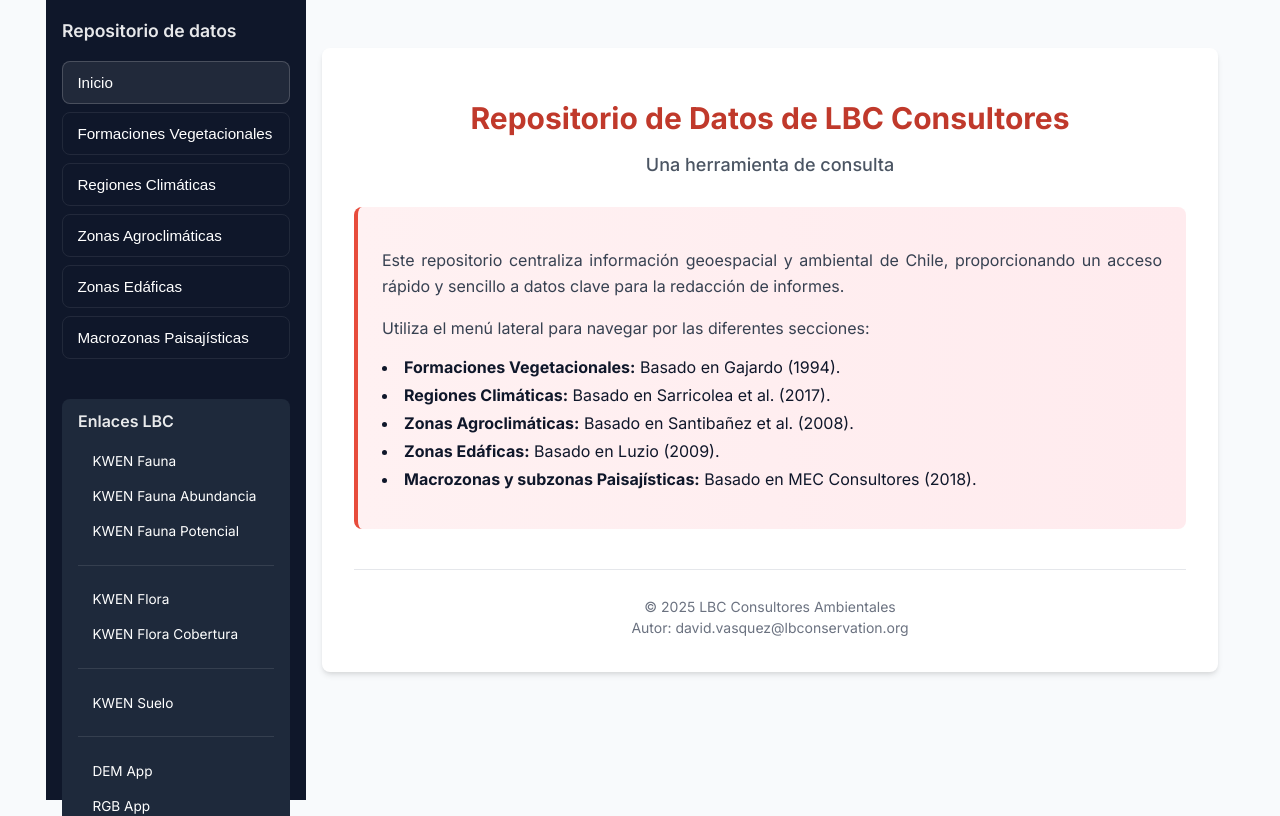
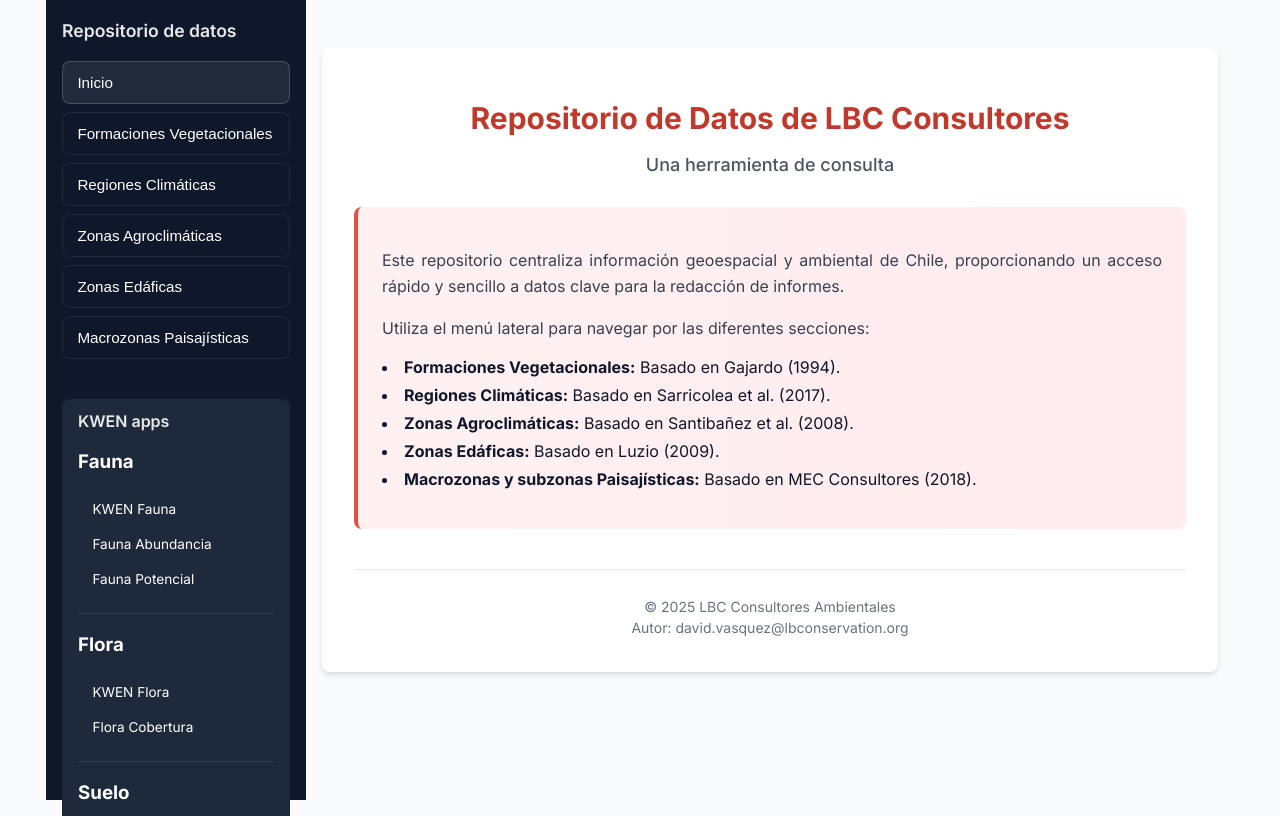
Before and after one commit to dnvasquez/repositorio-lbc, a React (Vite) app: page / in a window 1280 px wide. Shown: the top 816 px of the page. Built offline with nearby package versions, Linux system fonts and the light colour scheme.

Commit message:
Update App.jsx

```diff
--- a/src/App.jsx
+++ b/src/App.jsx
@@ -42,28 +42,32 @@
         <div className="sidebar-separator"></div>
 
         <div className="sidebar-section">
-          <h2>Enlaces LBC</h2>
+          <h2>KWEN apps</h2>
+          <h3>Fauna</h3>
           <a href="https://www.appsheet.com/start/82a7a1d0-aa58-4f81-988f-4f85eb9b4553#appName=KWENfauna-337919552-24-10-08&page=dashboard&table=DarwinCore&view=Centro+de+descargas" target="_blank" rel="noopener noreferrer" className="sidebar-link">
             KWEN Fauna
           </a>
           <a href="https://ge6y46-david-vasquez.shinyapps.io/KWEN-Fauna-Abundancia/" target="_blank" rel="noopener noreferrer" className="sidebar-link">
-            KWEN Fauna Abundancia
+            Fauna Abundancia
           </a>
           <a href="https://ge6y46-david-vasquez.shinyapps.io/KWEN-Fauna-potencial/" target="_blank" rel="noopener noreferrer" className="sidebar-link">
-            KWEN Fauna Potencial
+            Fauna Potencial
           </a>
           <div className="sidebar-separator"></div>
+          <h3>Flora</h3>
           <a href="https://www.appsheet.com/start/b59a0549-b78b-4906-86b7-5f43823cd56c#appName=KWENflora-337919552-24-10-21&page=dashboard&table=Base+de+datos&view=Centro+de+descargas" target="_blank" rel="noopener noreferrer" className="sidebar-link">
             KWEN Flora
           </a>
           <a href="https://ge6y46-david-vasquez.shinyapps.io/KWEN-Cobertura-flora/" target="_blank" rel="noopener noreferrer" className="sidebar-link">
-            KWEN Flora Cobertura
+            Flora Cobertura
           </a>
           <div className="sidebar-separator"></div>
+          <h3>Suelo</h3>
           <a href="https://www.appsheet.com/start/5a5af7fd-d911-4673-a85a-533ede97bc2d#appName=KWENsuelo-337919552&page=gallery&sort=%5B%7B%22Column%22%3A%22ID+MENU%22%2C%22Order%22%3A%22Ascending%22%7D%5D&table=Menu&view=Menu" target="_blank" rel="noopener noreferrer" className="sidebar-link">
             KWEN Suelo
           </a>
           <div className="sidebar-separator"></div>
+          <h2>GEE</h2>
           <a href="https://ee-dnvasque.projects.earthengine.app/view/dem-app" target="_blank" rel="noopener noreferrer" className="sidebar-link">
             DEM App
           </a>
```
